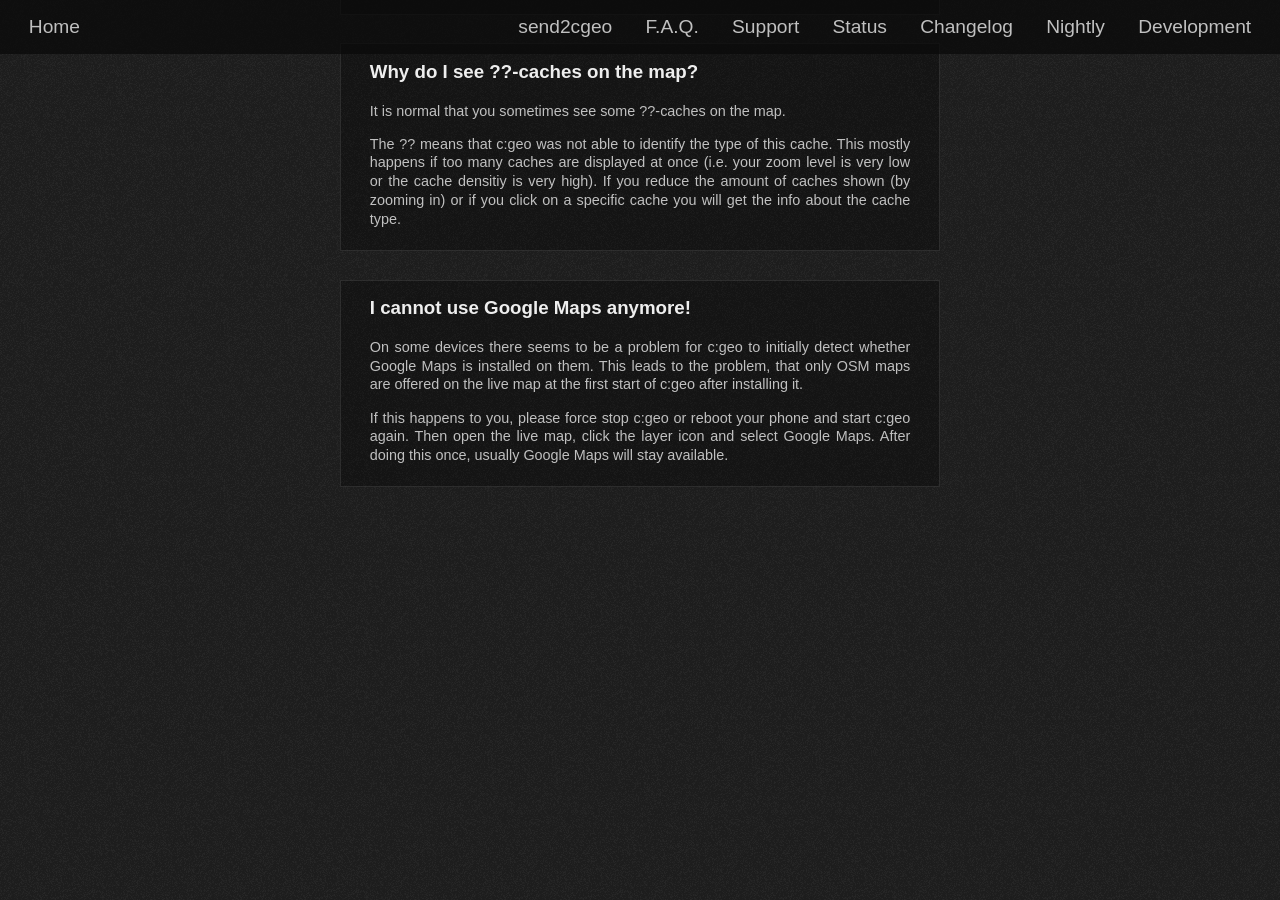
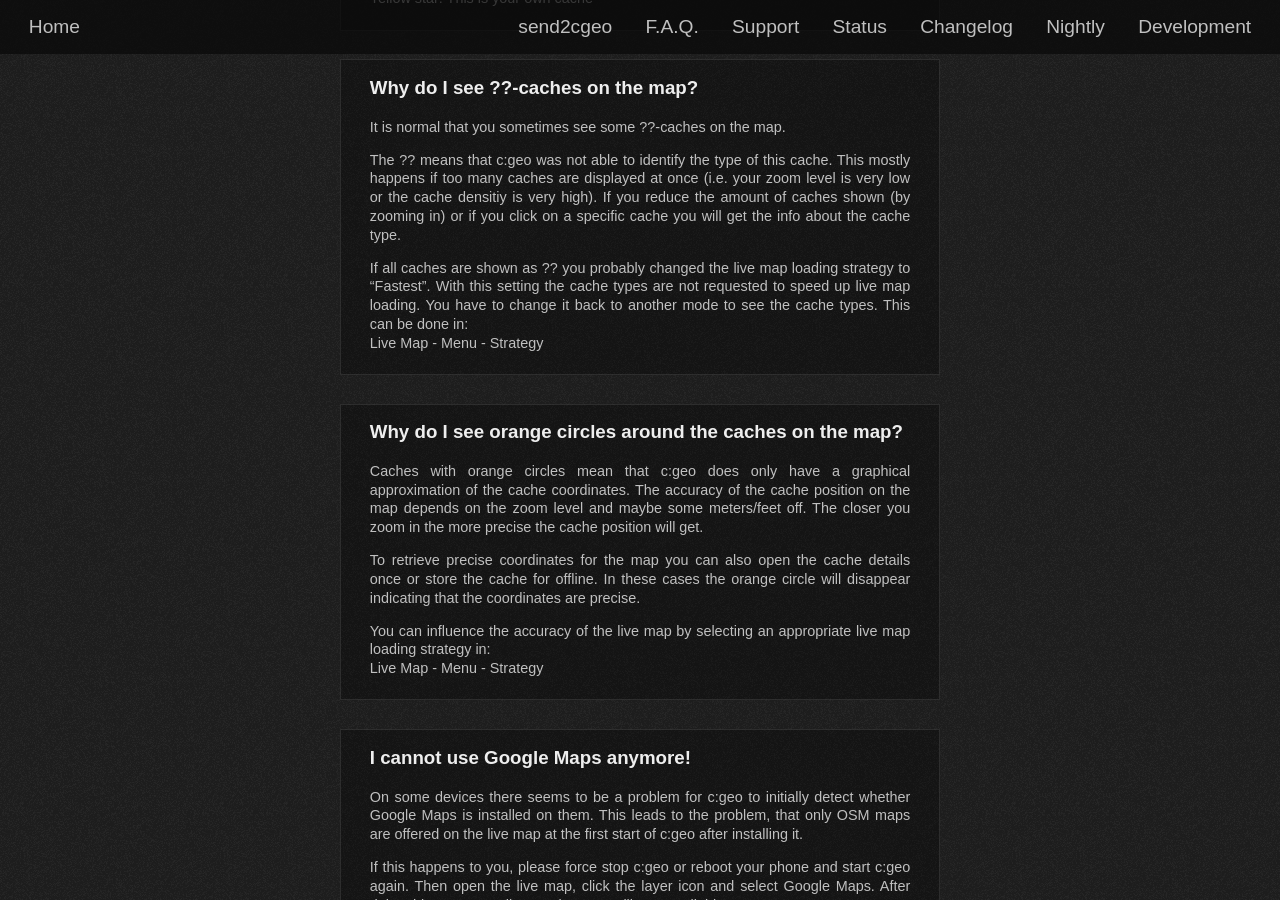
Before and after one commit to cgeo/cgeo.github.io, a Jekyll site: the page built from faq.html, in a window 1280 px wide and 900 px high, scrolled down 15206 px. Built offline with Jekyll 4.4.1, drawn with Linux system fonts in a browser that asks for light colours; some web fonts are replaced; before the commit the page ends 15722 px from its top, so only the background shows below that; some of the changed text lies outside the part shown.

Commit message:
FAQ Orange circles + ??-caches completion

```diff
--- a/_data/faq.yml
+++ b/_data/faq.yml
@@ -507,6 +507,21 @@
             This mostly happens if too many caches are displayed at once (i.e. your zoom level is very low or the cache densitiy is very high).
             If you reduce the amount of caches shown (by zooming in) or if you click on a specific cache you will get the info about the cache type.
 
+            If all caches are shown as ?? you probably changed the live map loading strategy to "Fastest". With this setting the cache types are not requested to speed up live map loading.
+            You have to change it back to another mode to see the cache types. This can be done in: \\
+            Live Map - Menu - Strategy
+
+      - title: Why do I see orange circles around the caches on the map?
+        content: |
+            Caches with orange circles mean that c:geo does only have a graphical approximation of the cache coordinates.
+            The accuracy of the cache position on the map depends on the zoom level and maybe some meters/feet off.
+            The closer you zoom in the more precise the cache position will get.
+
+            To retrieve precise coordinates for the map you can also open the cache details once or store the cache for offline.
+            In these cases the orange circle will disappear indicating that the coordinates are precise.
+
+            You can influence the accuracy of the live map by selecting an appropriate live map loading strategy in: \\
+            Live Map - Menu - Strategy
 
       - title: I cannot use Google Maps anymore!
         content: |
```
